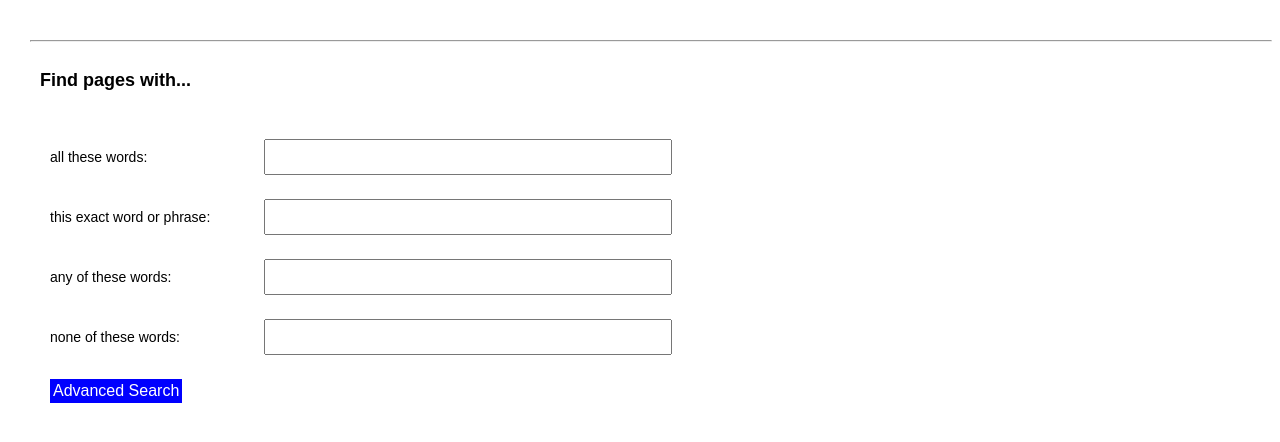
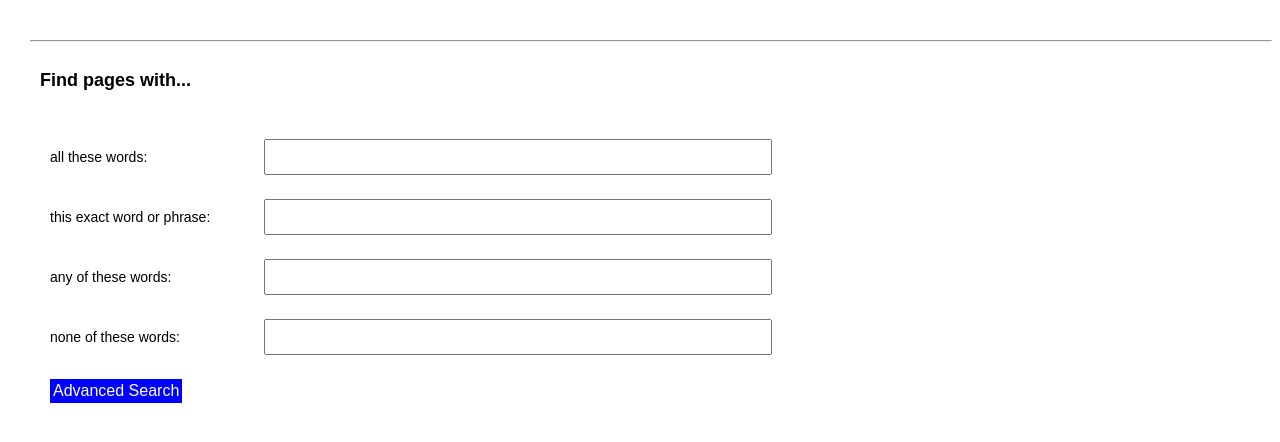
Before and after one commit to Jurgitavz/Project0, a plain HTML site: page google_advanced_search.html in a window 1280 px wide. Shown: the part 176-618 px from the top of the page. Drawn offline with Linux system fonts and the light colour scheme.

Commit message:
Update styles_advanced.css

```diff
--- a/styles_advanced.css
+++ b/styles_advanced.css
@@ -75,6 +75,8 @@ body {
 /* Large devices (laptops/desktops) */
 @media (min-width: 600px) {
 body {
-/*background-color: black;*/
+  /*background-color: black;*/
 }
+input.inquiry {
+    width: 500px;
 }
```
